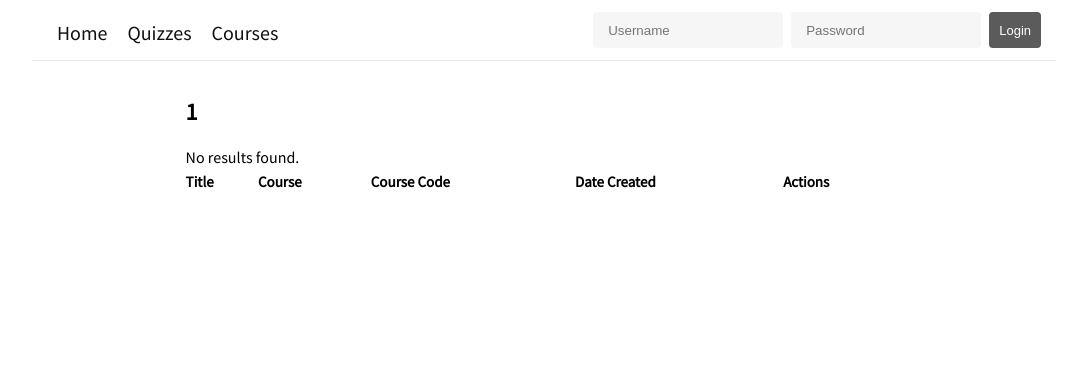
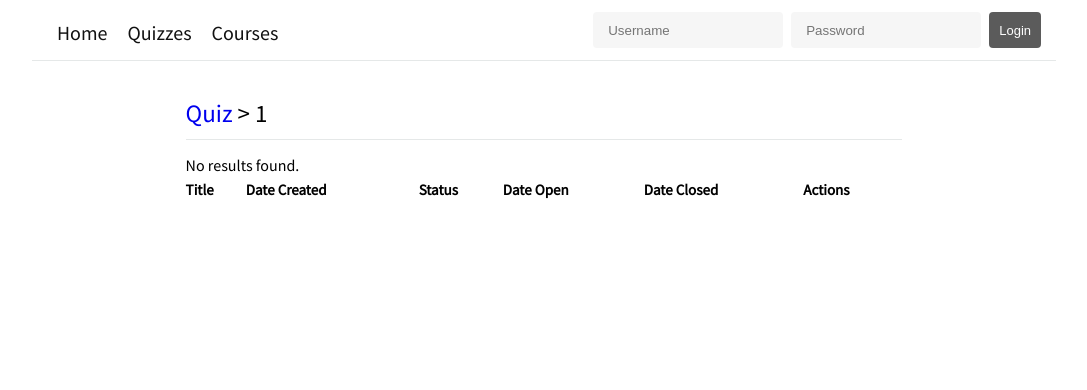
Before and after one commit to quruli/Quiz, a PHP site: page /quizdetails.php?course=1 in a window 1280 px wide. Shown: the top 390 px of the page, without its empty margins (96-1183 px from the left). Run offline with PHP 8.4, Linux system fonts and the light colour scheme; a user stored in the database is signed in; tables that the repository leaves empty or names only in its code hold one stand-in row (values such as "Sample post"); lists and menus that the app fills with data are empty; some libraries are stand-ins or nearby versions.

Commit message:
-added quiz status -added different options accdg to user types

```diff
--- a/quizdetails.php
+++ b/quizdetails.php
@@ -13,32 +13,58 @@
   </head>
   <body>
     <div class="main-wrapper">
-      <h2><?php echo $code; ?></h2>
+      <h2 class="title">
+        <a href="quiz.php">Quiz</a> >
+        <?php echo $code; ?>
+      </h2>
 
       <table>
         <tr>
           <th>Title</th>
-          <th>Course</th>
-          <th>Course Code</th>
           <th>Date Created</th>
+          <th>Status</th>
+          <th>Date Open</th>
+          <th>Date Closed</th>
           <th>Actions</th>
         </tr>
 
       <?php
+        $type = $_SESSION['type'];
         $sql = "SELECT * FROM quiz.list_of_quizzes WHERE course_code='$code' AND user_name='$user'; ";
         $result = mysqli_query($conn, $sql);
         $resultCheck = mysqli_num_rows($result);
+        $today = date('d-M-Y h:i A');
+        $status = "";
 
         if ($resultCheck > 0) {
           while ($row = mysqli_fetch_assoc($result)) {
+            $closeDate = date('d-M-Y h:i A', strtotime($row['date_closed']));
+            if ($today < $closeDate) {
+              $status = "Open";
+            } else {
+              $status = "Closed";
+            }
+
+
             echo '
               <tr>
                 <td>' . $row['quiz_title'] .'</td>
-                <td>' . $row['course_title'] . '</td>
-                <td>' . $row['course_code'] . '</td>
-                <td>' . date('d-M-Y', strtotime($row['date_created'])) .
-                '<td><button class="generic"><a href="quiz_edit.php?quiz_id=' . $row['quiz_id'] . '">Modify</a></button></td>
-              </tr>';
+                <td>' . date('d-M-Y', strtotime($row['date_created'])) . '</td>
+                <td>' . $status . '</td>
+                <td>' . date('d-M-Y h:i A', strtotime($row['date_open'])) . '</td>
+                <td>' . date('d-M-Y h:i A', strtotime($row['date_closed'])) . '</td>';
+
+                //date('d-M-Y') == DD-MMM-YYYY
+                //date('d-M-Y h:i A') == DD-MMM-YYYY HH:MM AA
+
+            echo '<td><button class="generic"><a href="';
+            if ($type == 2) { //teacher user type returns quiz_edit.php
+              echo 'quiz_edit.php?quiz_id=' . $row['quiz_id']. '">Modify</a></button></td>';
+            } else if ($type == 3) { //student returns perform.php
+              echo 'perform.php?quiz_id=' . $row['quiz_id'] . '">View</a></button></td>';
+            }
+
+            echo '</tr>';
           }
         } else if (empty($resultCheck)){
           echo 'No results found.<br />';
--- a/student.php
+++ b/student.php
@@ -1 +1,5 @@
-<?php echo "student";
+<?php
+
+
+
+?>
```
Also changed, not shown: perform.php (added, +10 -0 lines).
